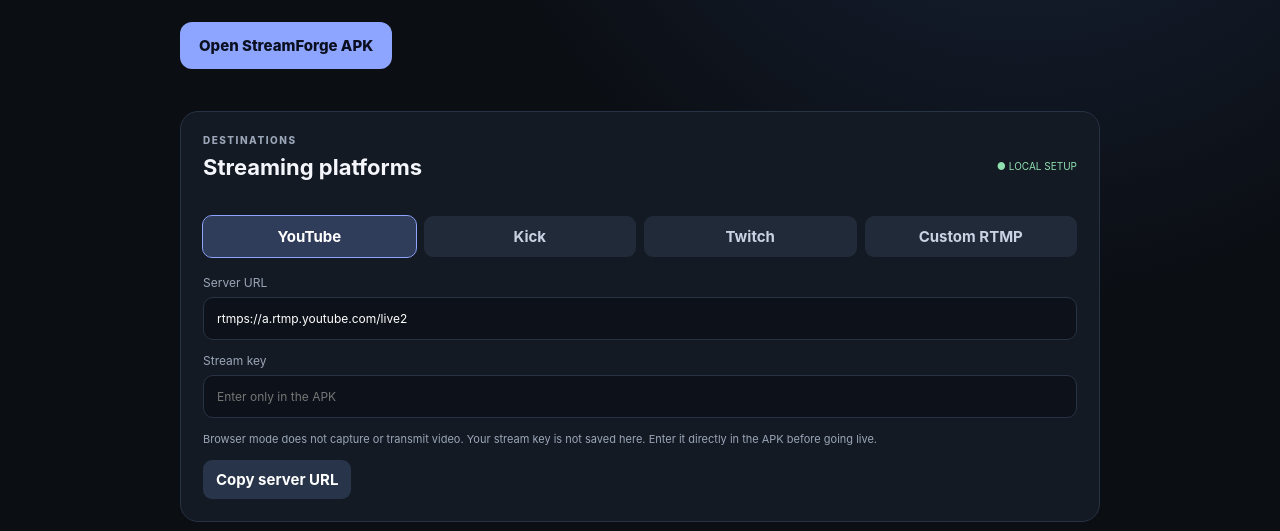
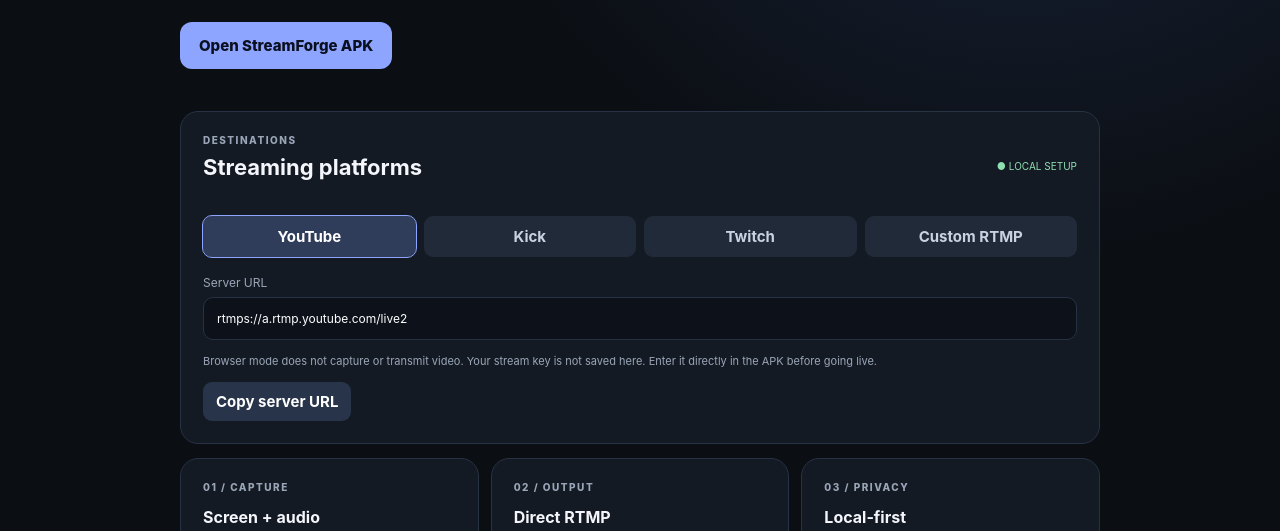
Before and after one commit to Ranit-rex/StreamForge, a plain HTML site: page browser/index.html in a window 1280 px wide. Shown: the part 389-920 px from the top of the page. Drawn offline with Linux system fonts and the light colour scheme.

Commit message:
Remove unused stream key field from browser companion

```diff
--- a/browser/index.html
+++ b/browser/index.html
@@ -14,7 +14,6 @@
 <div class="panel-head"><div><div class="eyebrow">DESTINATIONS</div><h2>Streaming platforms</h2></div><span class="online">● LOCAL SETUP</span></div>
 <div class="platforms"><button data-platform="youtube" class="platform active">YouTube</button><button data-platform="kick" class="platform">Kick</button><button data-platform="twitch" class="platform">Twitch</button><button data-platform="custom" class="platform">Custom RTMP</button></div>
 <label>Server URL<input id="server" value="rtmps://a.rtmp.youtube.com/live2" spellcheck="false"></label>
-<label>Stream key<input id="key" type="password" placeholder="Enter only in the APK"></label>
 <p class="hint">Browser mode does not capture or transmit video. Your stream key is not saved here. Enter it directly in the APK before going live.</p>
 <button id="copyServer" class="secondary">Copy server URL</button>
 </section>
```
